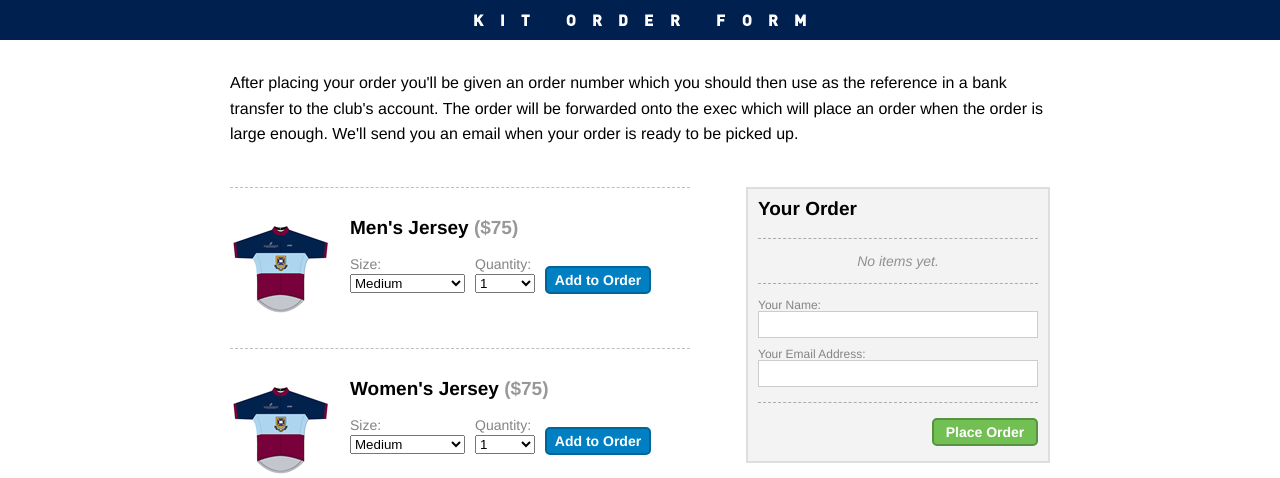
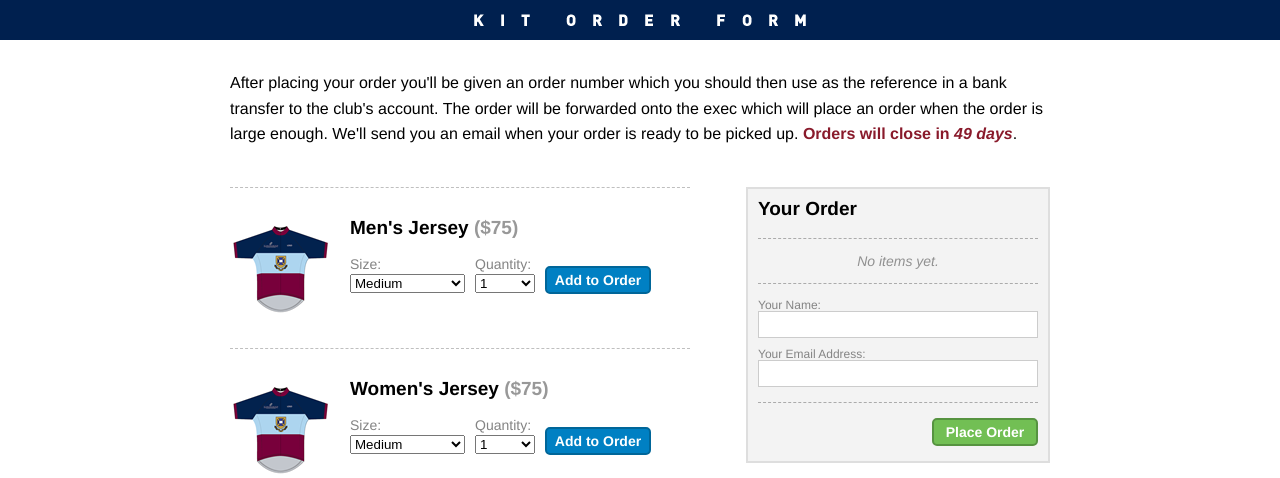
Before and after one commit to jimwhimpey/UQCC-Shop, a PHP site: page /php/ in a window 1280 px wide. Shown: the part 150-628 px from the top of the page. Run offline with PHP 8.4, Linux system fonts and the light colour scheme.

Commit message:
Added countdown until orders close

```diff
--- a/index.html
+++ b/index.html
@@ -18,6 +18,20 @@
 		<script src="./scripts/jquery.color.js"></script>
 		<script src="./scripts/json.js"></script>
 		<script src="./scripts/orders.js"></script>
+
+		<script type="text/javascript" charset="utf-8">
+
+			$(function(){
+				// Calculate the time left to order
+				var closing = new Date(2011, 10, 1, 1, 1, 1, 1).getTime();
+				var current = new Date().getTime();
+				var secondsDifference = Math.round(closing - current);
+				var daysLeft = Math.round(secondsDifference/1000/60/60/24);
+				var daysLeftString = (daysLeft > 1) ? daysLeft + " days" : daysLeft + " day";
+				$(".explanation span span").text(daysLeftString);
+			});
+
+		</script>
 
 		<!--[if lt IE 7]>
 			<link rel="stylesheet" type="text/css" media="screen, projection" href="./styles/ie.css" />
@@ -63,7 +77,7 @@
 			<p class="explanation">After placing your order you'll be given an order number which you should then
 				use as the reference in a bank transfer to the club's account. The order will be forwarded onto the
 				exec which will place an order when the order is large enough. We'll send you an email when your
-				order is ready to be picked up.</p>
+				order is ready to be picked up. <span>Orders will close in <span></span></span>.</p>
 
 
 
--- a/styles/style.css
+++ b/styles/style.css
@@ -52,6 +52,13 @@
 			line-height: 1.6em;
 			font-size: 16px;
 			}
+
+			.explanation span {
+				font-weight: bold;
+				color: #891A2B;
+				}
+
+				.explanation span span { font-style: italic; }
 
 		.noscript {
 			line-height: 1.6em;
```
